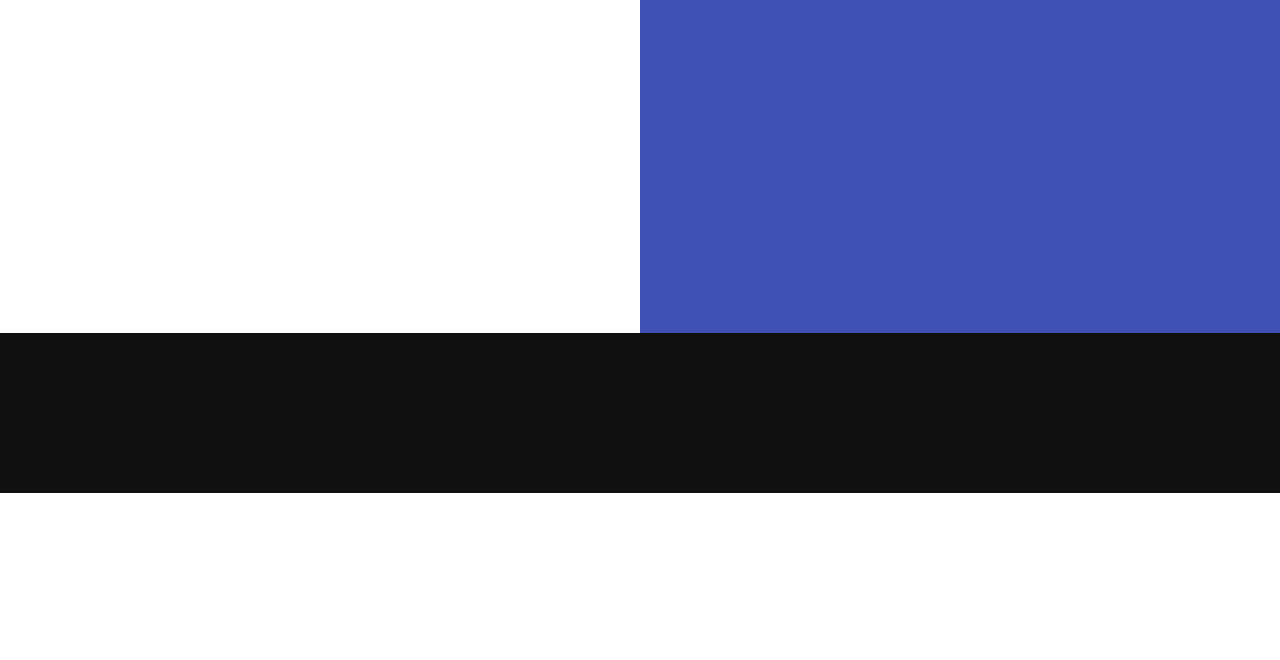
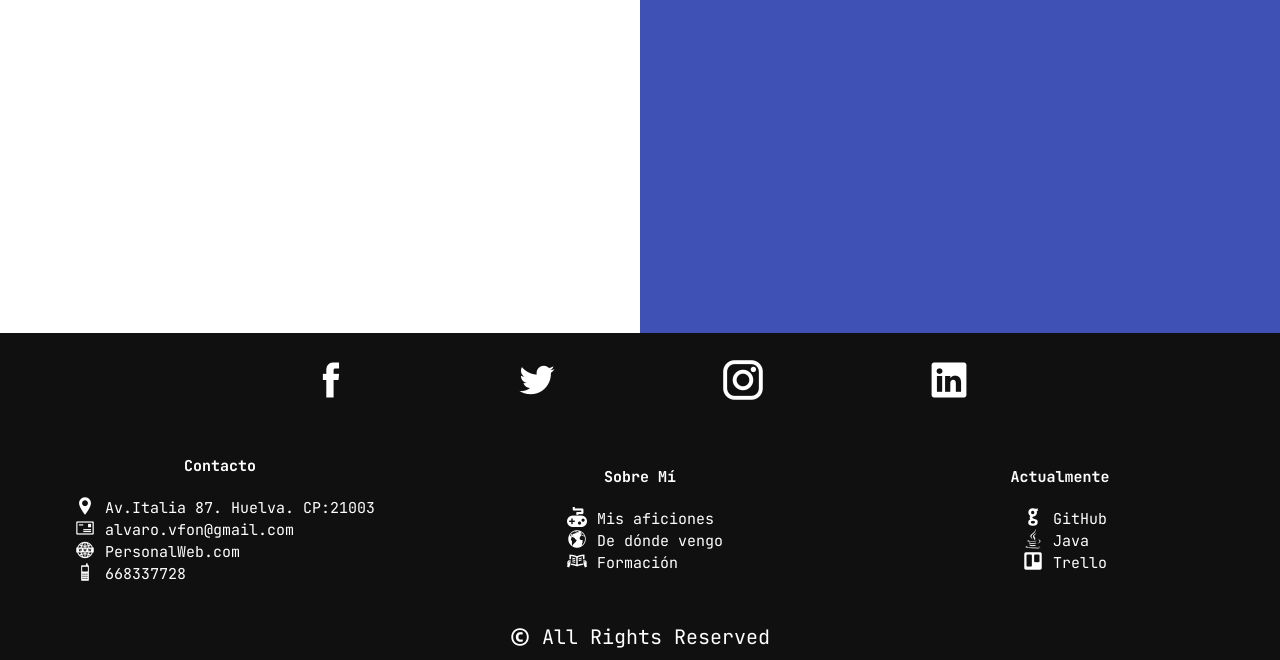
Before and after one commit to AlvaroVFon/PersonalWeb, a plain HTML site: page index.html in a window 1280 px wide. Shown: the part 479-1139 px from the top of the page. Before the commit the page ends 972 px from the top, so only its background shows below. Drawn offline with Linux system fonts and the light colour scheme.

Commit message:
Avanzamos en el desarrollo del footer

```diff
--- a/css/style.css
+++ b/css/style.css
@@ -98,12 +98,87 @@ body {
 .main-footer {
     min-height: 20vh;
     background-color: #101010;
-}
-
-.footer-menu {
     display: flex;
     flex-direction: column;
     justify-content: center;
     align-items: center;
+}
+
+.social-media {
+    display: flex;
+
+}
+
+.social-media menu {
     padding: 2rem;
 }
+
+.social-media menu a {
+    text-decoration: none;
+    color: white;
+    padding: 0 8rem;
+    font-size: 4rem;
+    margin-top: 2rem;
+}
+
+
+.footer-content {
+    display: flex;
+    width: 100%;
+    justify-content: space-around;
+    color: white;
+    padding: 1rem;
+}
+
+.contacto {
+    display: flex;
+    flex-direction: column;
+    justify-content: center;
+    align-items: center;
+    flex-basis: 33%;
+}
+
+
+.sobre-mi {
+
+    display: flex;
+    flex-direction: column;
+    justify-content: center;
+    align-items: center;
+    flex-basis: 33%;
+}
+
+.actualidad {
+    display: flex;
+    flex-direction: column;
+    justify-content: center;
+    align-items: center;
+    flex-basis: 33%;
+}
+
+.footer-content h3 {
+    font-weight: bold;
+    font-size: 1.5rem;
+    padding: 2rem;
+}
+
+.footer-content ul {
+    list-style-type: none;
+}
+
+.footer-content ul li {
+
+    font-size: 1.5rem;
+}
+
+.footer-content i {
+    padding: 1rem;
+    font-size: 2rem;
+}
+
+.copy {
+    color: white;
+    padding: 1rem;
+    font-size: 2rem;
+    margin-top: 2rem;
+}
--- a/index.html
+++ b/index.html
@@ -46,15 +46,42 @@
 
         <div class="social-media">
             <menu class="social-menu">
-                <a href=""></a>
-                <a href=""></a>
-                <a href=""></a>
+                <a href="#"><i class="icofont-facebook"></i></a>
+                <a href="#"><i class="icofont-twitter"></i></a>
+                <a href="#"><i class="icofont-instagram"></i></a>
+                <a href="#"><i class="icofont-linkedin"></i></a>
             </menu>
         </div>
         <div class="footer-content">
-
+            <div class="contacto">
+                <h3>Contacto</h3>
+                <ul>
+                    <li><i class="icofont-location-pin"></i>Av.Italia 87. Huelva. CP:21003</li>
+                    <li><i class="icofont-mail"></i>alvaro.vfon@gmail.com</li>
+                    <li><i class="icofont-web"></i>PersonalWeb.com</li>
+                    <li><i class="icofont-mobile-phone"></i>668337728</li>
+                </ul>
+            </div>
+            <div class="sobre-mi">
+                <h3>Sobre Mí</h3>
+                <ul>
+                    <li><i class="icofont-game"></i>Mis aficiones</li>
+                    <li><i class="icofont-world"></i>De dónde vengo</li>
+                    <li><i class="icofont-read-book"></i>Formación</li>
+                </ul>
+            </div>
+            <div class="actualidad">
+                <h3>Actualmente</h3>
+                <ul>
+                    <li><i class="icofont-github"></i>GitHub</li>
+                    <li><i class="icofont-brand-java"></i>Java</li>
+                    <li><i class="icofont-trello"></i>Trello</li>
+                </ul>
+            </div>
         </div>
-        <div class="copy"></div>
+        <div class="copy">
+            <p><i class="icofont-copyright"></i> All Rights Reserved</p>
+        </div>
 
     </footer>
 
```
